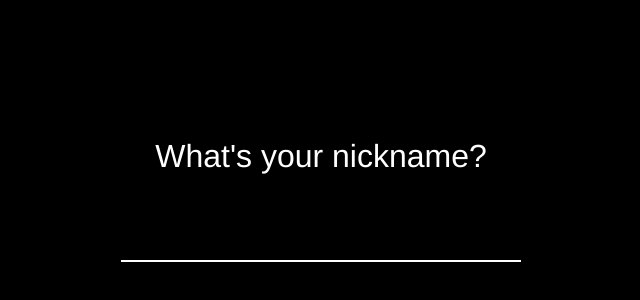
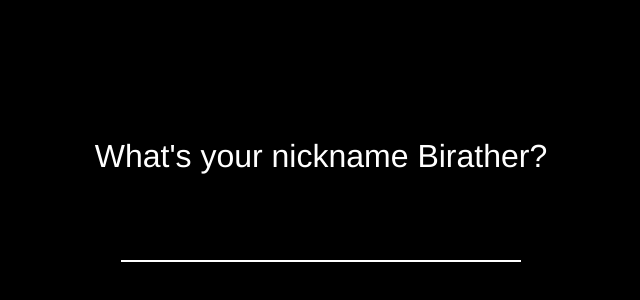
Before and after one commit to NicestRudeGuy/FastChat, a website: page public/index.html in a window 1280 px wide. Shown: the part 194-494 px from the top of the page, without its empty margins (319-959 px from the left). Drawn offline with nearby package versions, Linux system fonts and the light colour scheme; no server answers.

Commit message:
made a few changes

```diff
--- a/public/index.html
+++ b/public/index.html
@@ -3,7 +3,7 @@
 
 <head>
   <meta charset="UTF-8">
-  <title>Socket.IO Chat Example</title>
+  <title>FastChat</title>
   <link rel="stylesheet" href="style.css">
 </head>
 
@@ -17,7 +17,7 @@
     </li>
     <li class="login page">
       <div class="form">
-        <h3 class="title">What's your nickname?</h3>
+        <h3 class="title">What's your nickname Birather?</h3>
         <input class="usernameInput" type="text" maxlength="14" />
       </div>
     </li>
```
Also changed, not shown: package.json (+4 -4 lines), 1 other file.
